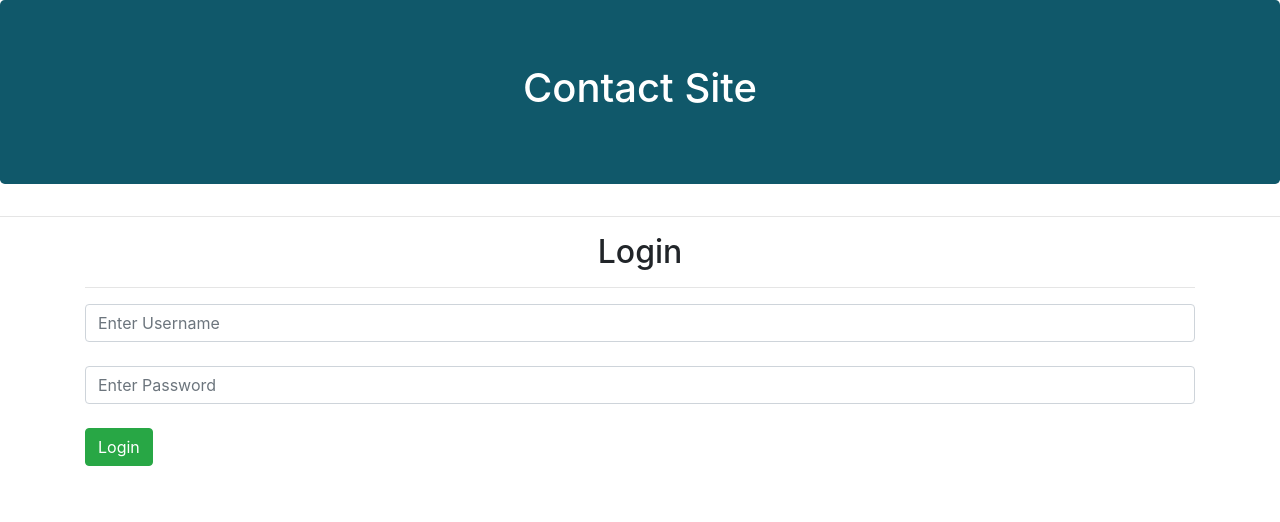
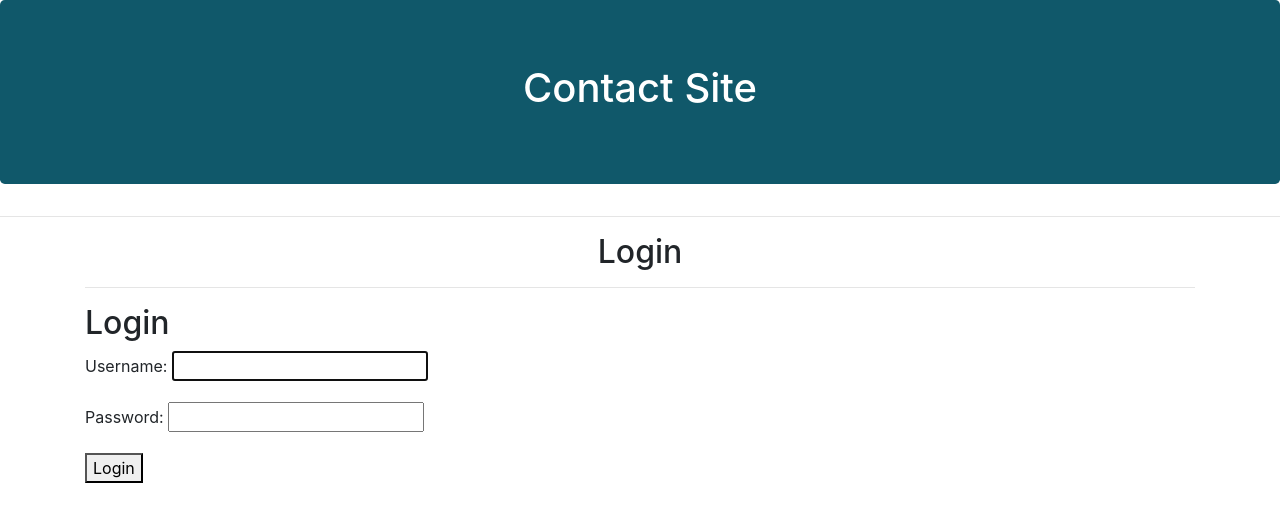
Before and after one commit to shahrukh-ijaz/django_phonebook, a Django app: page / in a window 1280 px wide. Shown: the top 522 px of the page. Run offline with Django 3.2, Linux system fonts and the light colour scheme; some libraries are stand-ins or nearby versions.

Commit message:
after using django default login model and decorators

```diff
--- a/contacts/models.py
+++ b/contacts/models.py
@@ -1,11 +1,5 @@
-from django.contrib.auth.base_user import AbstractBaseUser
 from django.db import models
 from django.contrib.auth.models import User
-
-
-# class Users(User):
-#     username = models.CharField(max_length=20, default="")
-#     password = models.CharField(max_length=20, default="")
 
 
 class Contact(models.Model):
--- a/contacts/urls.py
+++ b/contacts/urls.py
@@ -1,22 +1,34 @@
 from django.urls import path, re_path
-
+from django.conf.urls import url
+from django.contrib import admin
+from django.contrib.auth import views as auth_views
+from django.contrib.auth import authenticate, login, logout
 from . import views
 
 urlpatterns = [
-    path('index', views.index, name='index'),
+    path('admin/', admin.site.urls),
+    url( r'^$',auth_views.LoginView.as_view(template_name="contacts/login.html"), name="login"),
+    # url(r'^logout/$', auth_views.logout, name='logout'),
+    # path('', views.index, name=''),
     path('insert/', views.insert, name='insert'),
     path('add_contact/', views.add_contact, name='add_contact'),
-    path('', views.login, name='login'),
     path('user_index/', views.user_index, name='user_index'),
     re_path(r'^edit/(?P<id>\d+)/$', views.edit, name='edit'),
     re_path(r'^delete/(?P<id>\d+)/$', views.delete, name='delete'),
     re_path(r'^add_number/(?P<id>\d+)/$', views.add_number, name='add_number'),
     re_path(r'^add_email/(?P<id>\d+)/$', views.add_email, name='add_email'),
-    re_path(r'^view/(?P<id>\d+)/$', views.view, name='view'),
+    re_path(r'^display_contact/(?P<id>\d+)/$', views.display_contact, name='display_contact'),
+
+    re_path(r'^email_edit/(?P<id>\d+)/(?P<contact_id>\d+)/$', views.email_edit, name='email_edit'),
+    re_path(r'^email_delete/(?P<id>\d+)/(?P<contact_id>\d+)/$', views.email_delete, name='email_delete'),
+    re_path(r'^number_edit/(?P<id>\d+)/(?P<contact_id>\d+)/$', views.number_edit, name='number_edit'),
+    re_path(r'^number_delete/(?P<id>\d+)/(?P<contact_id>\d+)/$', views.number_delete, name='number_delete'),
+
+
     path('add_email/', views.add_email, name='add_email'),
     path('add_number/', views.add_number, name='add_number'),
     path('authenticate_user/', views.authenticate_user, name='authenticate_user'),
     path('update_contact/', views.update_contact, name='update_contact'),
-    path('logout/', views.logout, name='logout'),
+    # path('logout/', auth_views.logout, name='logout'),
 
 ]
--- a/contacts/views.py
+++ b/contacts/views.py
@@ -1,21 +1,26 @@
 from django.contrib.auth.decorators import login_required
-from django.shortcuts import render
+from django.shortcuts import render, get_object_or_404
+from django.contrib.auth import authenticate, login, logout
 from django.http import HttpResponse, HttpResponseNotFound
 from django.http import HttpResponseRedirect
 from contacts.models import Contact, Email, Number
 from django.contrib.auth.models import User
+from django.views.decorators.http import require_http_methods
+from django.contrib.auth.decorators import login_required
 
 
 def index(request):
-    return render(request, 'contacts/index.html')
+    return render(request, 'contacts/login.html')
 
 
+@login_required
 def insert(request):
-    return render(request, 'contacts/test.html')
+    return render(request, 'contacts/add_contact.html')
 
 
+@login_required
 def add_contact(request):
-    if request.method == "POST":
+
         email = request.POST['user_email']
         first_name = request.POST['first_name']
         last_name = request.POST['last_name']
@@ -36,8 +41,7 @@ def add_contact(request):
         number.save()
 
         return HttpResponseRedirect('/user_index/', {'message': 'Deleted Successfully!!'})
-    else:
-        return HttpResponse("You're looking at GET")
+
 
 
 def login(request):
@@ -45,9 +49,7 @@ def login(request):
 
 
 def logout(request):
-
-    del request.session['username']
-    del request.session['user_id']
+    logout(request)
     return HttpResponseRedirect('/')
 
 
@@ -71,23 +73,17 @@ def delete(request, id):
 
 
 def authenticate_user(request):
-    username = request.POST['username']
-    password = request.POST['password']
-    user = User.objects.get(username=username, password=password)
-    request.session['username'] = username
-    request.session['user_id'] = user.id
-    if user is not None:
-        contact = Contact.objects.filter(user_id=user.id)
+    user_str = str(request.user)
+    if request.user is not None:
         return HttpResponseRedirect('/user_index/')
     else:
-        return HttpResponseNotFound('<h1>not correct username/password</h1>')
+        return HttpResponse('%s is not logged in' % user_str)
 
-
+@login_required
 def user_index(request):
-    user_id = request.session['user_id']
-    if user_id is not None:
-        contact = Contact.objects.filter(user_id=user_id)
-        return render(request, 'contacts/user_index.html', {'contacts': contact})
+     user_str = str(request.user)
+     contact = Contact.objects.filter(id=request.user.id)
+     return render(request, 'contacts/user_index.html', {'contacts': contact})
 
 
 def add_email(request, id=None):
@@ -115,11 +111,11 @@ def add_number(request, id=None):
         return HttpResponseRedirect('/user_index/')
 
 
-def view(request, id=None):
+def display_contact(request, id=None):
     contact = Contact.objects.get(id=id)
     emails = Email.objects.filter(contact_id=contact)
     numbers = Number.objects.filter(contact_id=contact)
-    return render(request, 'contacts/view.html', {'contact': contact, 'emails': emails, 'numbers': numbers})
+    return render(request, 'contacts/view_contact.html', {'contact': contact, 'emails': emails, 'numbers': numbers})
 
 
 def update_contact(request):
--- a/templates/contacts/base.html
+++ b/templates/contacts/base.html
@@ -5,11 +5,7 @@
     <title>{% block title %}{% endblock %}</title>
   <link rel="stylesheet" href="https://maxcdn.bootstrapcdn.com/bootstrap/4.3.1/css/bootstrap.min.css">
   <link rel="stylesheet" href="https://cdn.datatables.net/1.10.19/css/jquery.dataTables.min.css">
-  <script src="https://ajax.googleapis.com/ajax/libs/jquery/3.3.1/jquery.min.js"></script>
-  <script src="https://cdnjs.cloudflare.com/ajax/libs/popper.js/1.14.7/umd/popper.min.js"></script>
-  <script src="https://maxcdn.bootstrapcdn.com/bootstrap/4.3.1/js/bootstrap.min.js"></script>
-  <script src="https://code.jquery.com/jquery-3.3.1.js"></script>
-  <script src="https://cdn.datatables.net/1.10.19/js/jquery.dataTables.min.js"></script>
+
 
 
 </head>
@@ -18,12 +14,19 @@
         <h1>Contact Site</h1>
     </div>
 <hr/>
+   {% if request.session.username is not None%}
+<h5 style="float:right;">You are currently login with <b style="color:red;">{{ request.session.username }}</b>&nbsp;&nbsp;&nbsp;<a class="btn btn-default" href="/logout/" style="color:white;background-color: red;">Logout</a></h5>
 
+    {% endif %}
     <div class="container">
-
 {% block content %}
 {% endblock %}
 
     </div>
+    <script src="https://ajax.googleapis.com/ajax/libs/jquery/3.3.1/jquery.min.js"></script>
+  <script src="https://cdnjs.cloudflare.com/ajax/libs/popper.js/1.14.7/umd/popper.min.js"></script>
+  <script src="https://maxcdn.bootstrapcdn.com/bootstrap/4.3.1/js/bootstrap.min.js"></script>
+  <script src="https://code.jquery.com/jquery-3.3.1.js"></script>
+  <script src="https://cdn.datatables.net/1.10.19/js/jquery.dataTables.min.js"></script>
 </body>
 </html>
--- a/templates/contacts/edit_contact.html
+++ b/templates/contacts/edit_contact.html
@@ -1,4 +1,4 @@
-{% extends 'contacts/base.html' %}
+ {% extends 'contacts/base.html' %}
 {% block title %}
     View
 {% endblock %}
--- a/templates/contacts/login.html
+++ b/templates/contacts/login.html
@@ -4,11 +4,11 @@
 {% endblock %}
 {% block content %}
     <h2 align="center">Login</h2><hr/>
-    <form method="POST" action="/authenticate_user/" >
-            {% csrf_token %}
-            <input type="text" required class="form-control" name="username" id="username" placeholder="Enter Username" /><br>
-            <input type="password" required class="form-control" id="password" name="password" placeholder="Enter Password"/><br>
-            <input type="submit"  class="btn btn-success" value="Login">
+    <h2>Login</h2>
+    <form method="post">
+    {% csrf_token %}
+    {{ form.as_p }}
+    <button type="submit">Login</button>
     </form>
 
 {% endblock %}
--- a/templates/contacts/number_edit.html
+++ b/templates/contacts/number_edit.html
@@ -4,8 +4,5 @@
 {% endblock %}
 {% block content %}
 {{contact_id}}
-<!--<form>-->
-        <!--<input value="{{number.number}}" name="cont_number" id="cont_number"/>-->
-        <!--<input type="submit" class="btn btn-success" value="Update"/>-->
-    <!--</form>-->
+
 {% endblock %}
--- a/templates/contacts/user_index.html
+++ b/templates/contacts/user_index.html
@@ -4,7 +4,7 @@
 {% endblock %}
 {% block content %}
     <h2 align="center">User Panel</h2><hr/>
-    <h5 style="float:right;">You are currently login with <b style="color:red;">{{ request.session.username }}</b>&nbsp;&nbsp;&nbsp;<a class="btn btn-default" href="/logout/" style="color:white;background-color: red;">Logout</a></h5>
+
 
     <a class="btn btn-link" href="/insert/">+ Add Contact</a>
     <br/><b>Your Total Contacts Are </b>{{ contacts.count }}
@@ -34,7 +34,7 @@
                             <a href="/delete/{{ contact.id }}" class="btn-sm btn btn-danger">Delete</a>
                             <a href="/add_email/{{ contact.id }}" class="btn btn-info btn-sm">Add Email</a>
                             <a href="/add_number/{{ contact.id }}" class="btn btn-info btn-sm">Add Number</a>
-                            <a href="/view/{{ contact.id }}" class="btn btn-success btn-sm">View</a>
+                            <a href="/display_contact/{{ contact.id }}" class="btn btn-success btn-sm">View</a>
                         </div>
                     </td>
                 </tr>
--- a/templates/contacts/view.html
+++ b/templates/contacts/view_contact.html
@@ -31,7 +31,6 @@
                     <td>{{ email.email }}</td>
                     <td>
                         <div class="btn-group">
-                            <!--<a class="btn btn-info btn-sm" style="color:white;" href="/email_edit/{{email.id}}/{{contact.id}}">Edit</a>-->
                             <a class="btn btn-danger btn-sm" style="color:white;" href="/email_delete/{{email.id}}/{{contact.id}}">Delete</a>
                         </div>
                     </td>
@@ -49,7 +48,6 @@
                     </td>
                     <td>
                         <div class="btn-group">
-                            <!--<a class="btn btn-info btn-sm" style="color:white;" href="/number_edit/{{number.id}}/{{contact.id}}">Edit</a>-->
                             <a class="btn btn-danger btn-sm" style="color:white;" href="/number_delete/{{number.id}}/{{contact.id}}">Delete</a>
                         </div>
                     </td>
```
Also changed, not shown: phone_book/settings.py (+1 -9 lines), templates/contacts/add_contact.html (renamed from templates/contacts/test.html).
